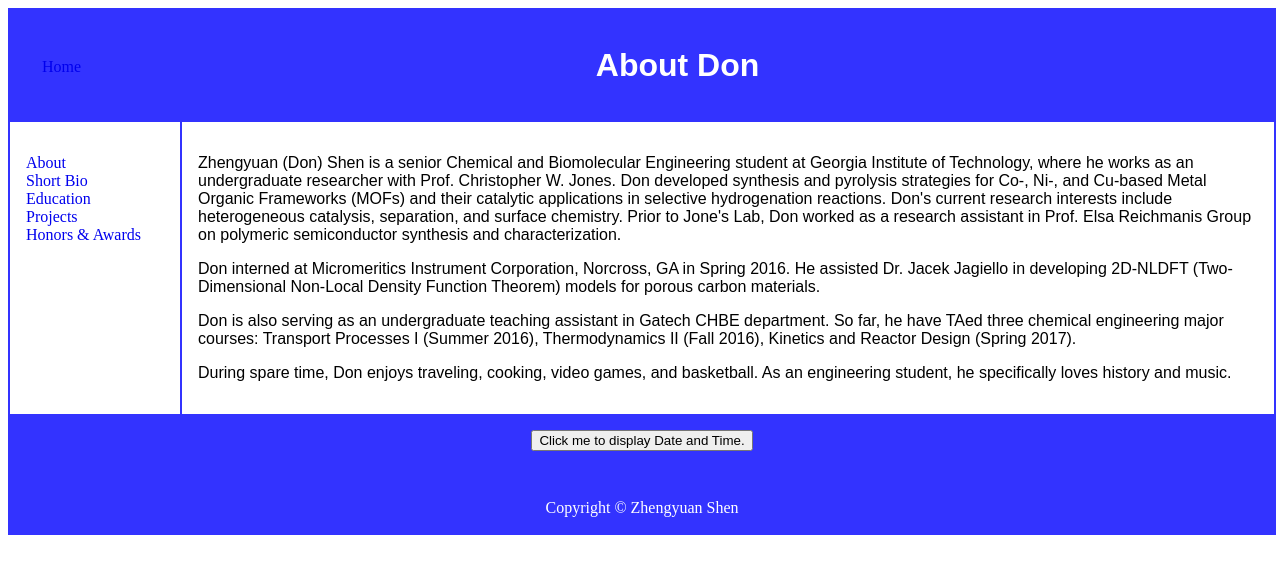
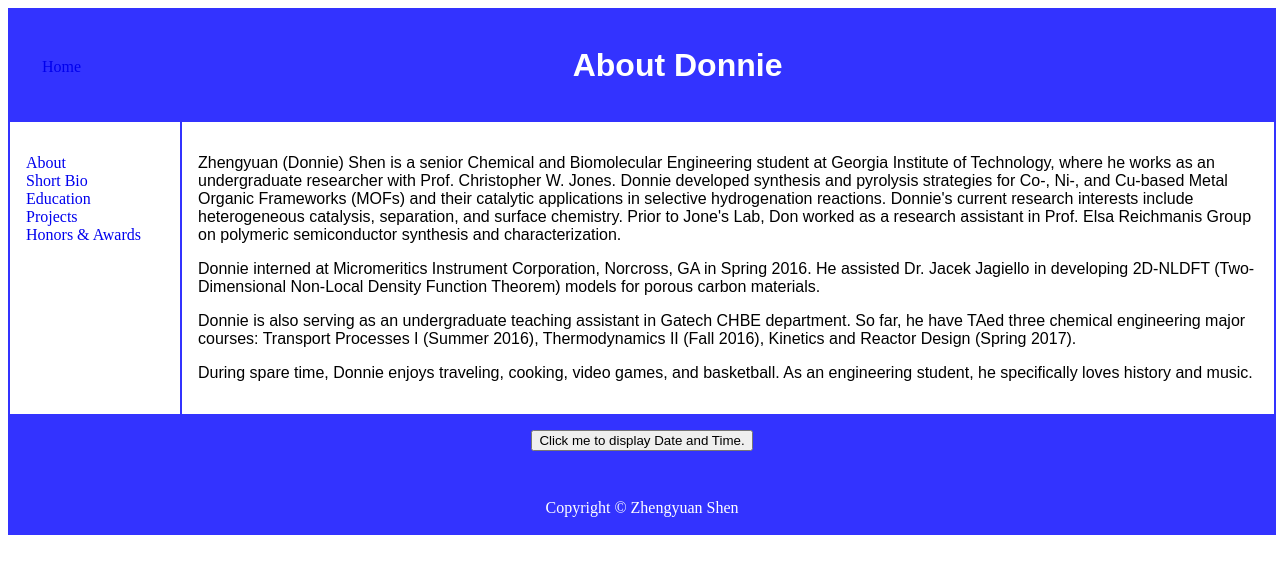
Before and after one commit to donshen/donshen.github.io, a Jekyll site: the page about/Short Bio.html, which Jekyll copies as it is, in a window 1280 px wide. Shown: the top 574 px of the page. Built offline with Jekyll 4.4.1, drawn with Linux system fonts in a browser that asks for light colours.

Commit message:
Create Short Bio.html

```diff
--- a/about/Short Bio.html
+++ b/about/Short Bio.html
@@ -45,7 +45,7 @@ article {
     <a href="http://donshen.github.io" class="fa fa-home" aria-hidden="true">Home</a>
   </ul>
 </nav>
-   <h1 style="font-family:arial;">About Don</h1>
+   <h1 style="font-family:arial;">About Donnie</h1>
 </header>
 
 <nav>
@@ -59,13 +59,13 @@ article {
 </nav>
 
 <article>
-  <p style="font-family:arial;">Zhengyuan (Don) Shen is a senior Chemical and Biomolecular Engineering student at Georgia Institute of Technology, where he works as an undergraduate researcher
-    with Prof. Christopher W. Jones. Don developed synthesis and pyrolysis strategies for Co-, Ni-, and Cu-based Metal Organic Frameworks (MOFs) and their catalytic applications
-    in selective hydrogenation reactions. Don's current research interests include heterogeneous catalysis, separation, and surface chemistry. Prior to Jone's Lab, Don worked
+  <p style="font-family:arial;">Zhengyuan (Donnie) Shen is a senior Chemical and Biomolecular Engineering student at Georgia Institute of Technology, where he works as an undergraduate researcher
+    with Prof. Christopher W. Jones. Donnie developed synthesis and pyrolysis strategies for Co-, Ni-, and Cu-based Metal Organic Frameworks (MOFs) and their catalytic applications
+    in selective hydrogenation reactions. Donnie's current research interests include heterogeneous catalysis, separation, and surface chemistry. Prior to Jone's Lab, Don worked
     as a research assistant in Prof. Elsa Reichmanis Group on polymeric semiconductor synthesis and characterization.</p>
-  <p style="font-family:arial;">Don interned at Micromeritics Instrument Corporation, Norcross, GA in Spring 2016. He assisted Dr. Jacek Jagiello in developing 2D-NLDFT (Two-Dimensional Non-Local Density Function Theorem) models for porous carbon materials. </p>
-  <p style="font-family:arial;">Don is also serving as an undergraduate teaching assistant in Gatech CHBE department. So far, he have TAed three chemical engineering major courses: Transport Processes I (Summer 2016), Thermodynamics II (Fall 2016), Kinetics and Reactor Design (Spring 2017). </p>
-  <p style="font-family:arial;">During spare time, Don enjoys traveling, cooking, video games, and basketball. As an engineering student, he specifically loves history and music.
+  <p style="font-family:arial;">Donnie interned at Micromeritics Instrument Corporation, Norcross, GA in Spring 2016. He assisted Dr. Jacek Jagiello in developing 2D-NLDFT (Two-Dimensional Non-Local Density Function Theorem) models for porous carbon materials. </p>
+  <p style="font-family:arial;">Donnie is also serving as an undergraduate teaching assistant in Gatech CHBE department. So far, he have TAed three chemical engineering major courses: Transport Processes I (Summer 2016), Thermodynamics II (Fall 2016), Kinetics and Reactor Design (Spring 2017). </p>
+  <p style="font-family:arial;">During spare time, Donnie enjoys traveling, cooking, video games, and basketball. As an engineering student, he specifically loves history and music.
    </article>
 
 <footer><!DOCTYPE html>
```
